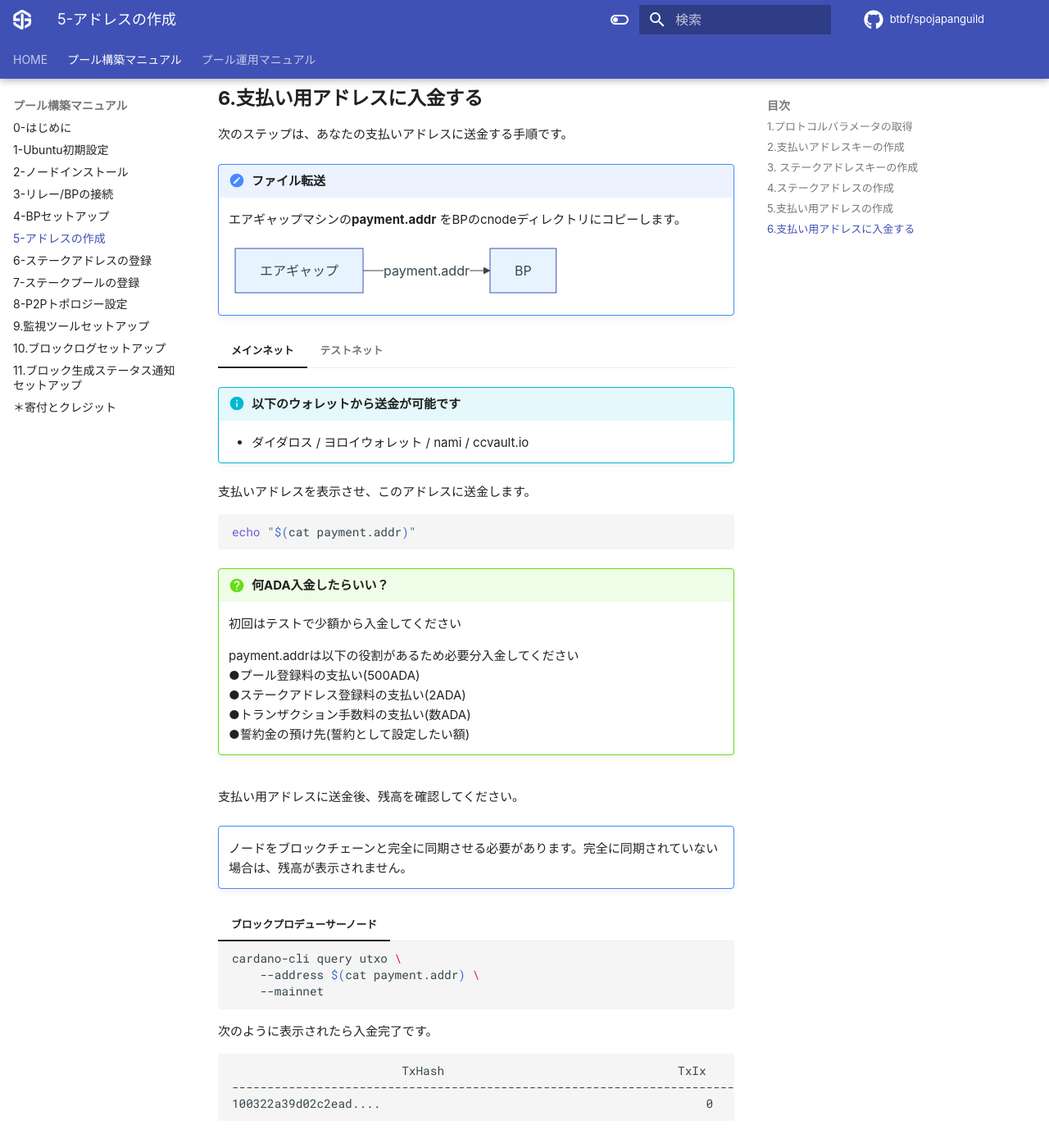
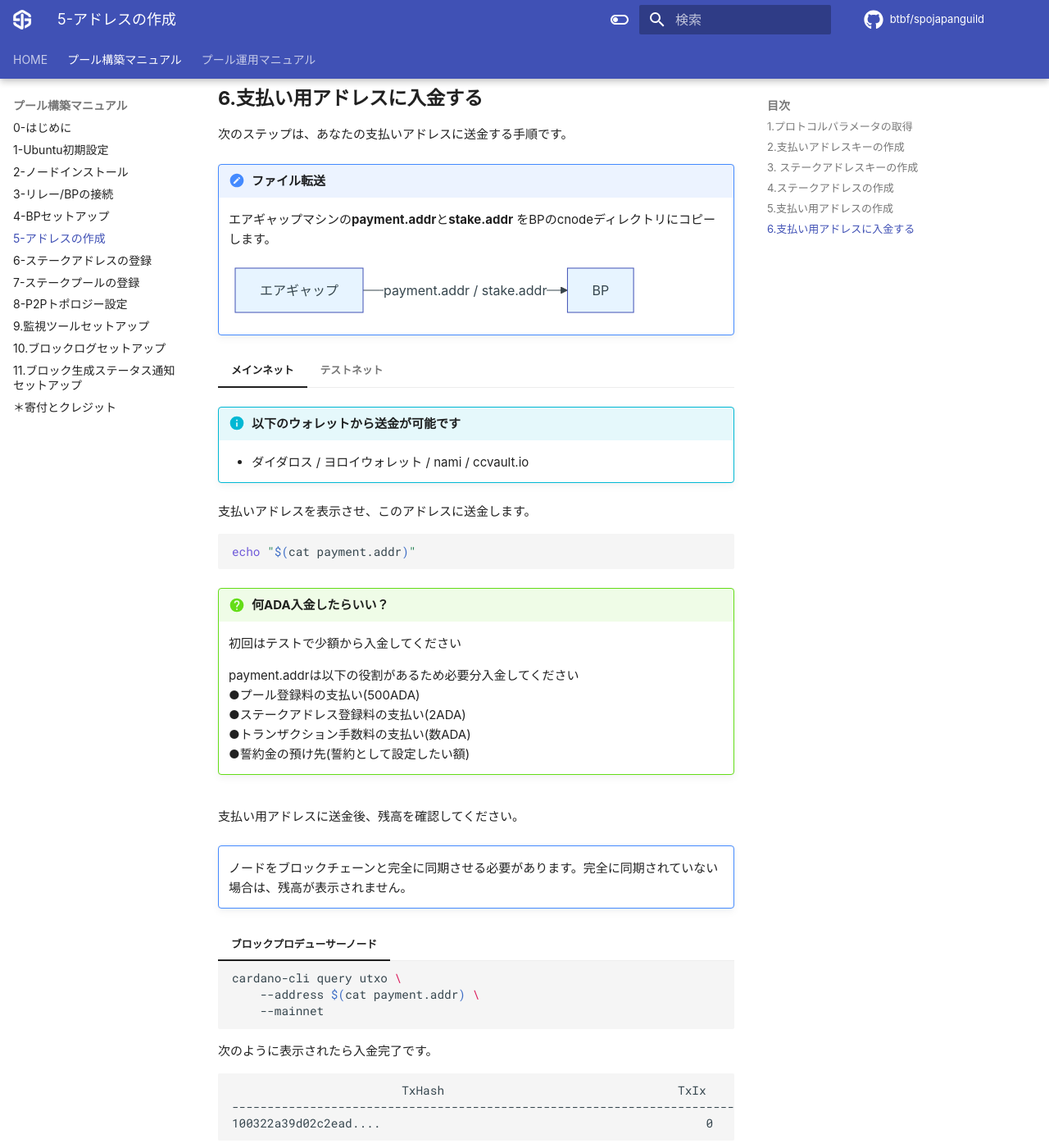
Before and after one commit to btbf/spojapanguild, an MkDocs documentation site: the page built from docs/setup/5-generate-address.md, in a window 1280 px wide and 1400 px high, scrolled down 2430 px. Shown: the whole window at 82% size. Built offline with MkDocs 1.6.1 and Material for MkDocs 9.7.7, drawn with Linux system fonts in a browser that asks for light colours; comment, search, counter and statistics services are not loaded.

Commit message:
stake.addr add

````diff
--- a/docs/setup/5-generate-address.md
+++ b/docs/setup/5-generate-address.md
@@ -295,10 +295,10 @@ rm -rf $NODE_HOME/cardano-wallet-shelley-2020.7.28
 次のステップは、あなたの支払いアドレスに送金する手順です。
 
 !!! important "ファイル転送"
-    エアギャップマシンの**payment.addr** をBPのcnodeディレクトリにコピーします。
+    エアギャップマシンの**payment.addr**と**stake.addr** をBPのcnodeディレクトリにコピーします。
     ``` mermaid
     graph LR
-        A[エアギャップ] -->|payment.addr| B[BP];
+        A[エアギャップ] -->|payment.addr / stake.addr| B[BP];
     ```
 
 === "メインネット"
--- a/docs/stylesheets/extra.css
+++ b/docs/stylesheets/extra.css
@@ -1,10 +1,8 @@
-
-
-.md-typeset{
+.md-typeset {
     font-size: .75rem;
 }
 
-.md-typeset :is(.admonition,details){
+.md-typeset :is(.admonition,details) {
     font-size: .75rem;
 }
 
@@ -16,33 +14,38 @@
     max-width: 1440px;
 }
 
-.md-sidebar--secondary{
+.md-sidebar--secondary {
     width: 18rem;
 
 }
-.md-sidebar--secondary .md-nav__link{
+.md-sidebar--secondary .md-nav__link {
     font-size:.65rem;
 }
 
-.mermaid .label{
+.mermaid .label {
     color :var(--md-mermaid-font-color) !important;
 }
 
-.nodes .label text,.clusters .cluster .cluster-label text{
+.nodes .label text,.clusters .cluster .cluster-label text {
     fill :var(--md-mermaid-font-color) !important;
 }
 
-.clusters .cluster rect{
+#__mermaid_0 .label text{
+    fill: #FFF;
+}
+
+.clusters .cluster rect {
     fill: var(--md-scheme-node-fg-color--transparent) !important;
 }
 
-.mermaid .edgeLabel{
+
+.mermaid .edgeLabel {
     padding: 10px;
     background-color: var(--md-mermaid-node-label-bg-color) !important;
     stroke:var(--md-mermaid-font-color) !important;
 }
 
-.mermaid .arrowheadPath,.mermaid .edgePath .path{
+.mermaid .arrowheadPath,.mermaid .edgePath .path {
     stroke:var(--md-mermaid-node-fg-color) !important;
 }
 
````
Also changed, not shown: docs/setup/0-start-guide.md (+0 -1 lines).
